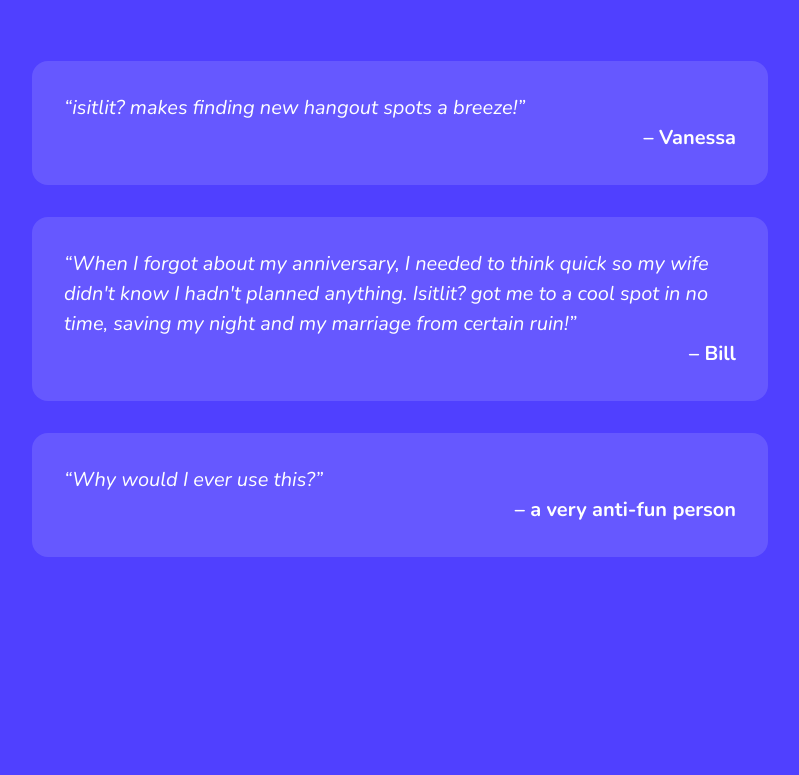
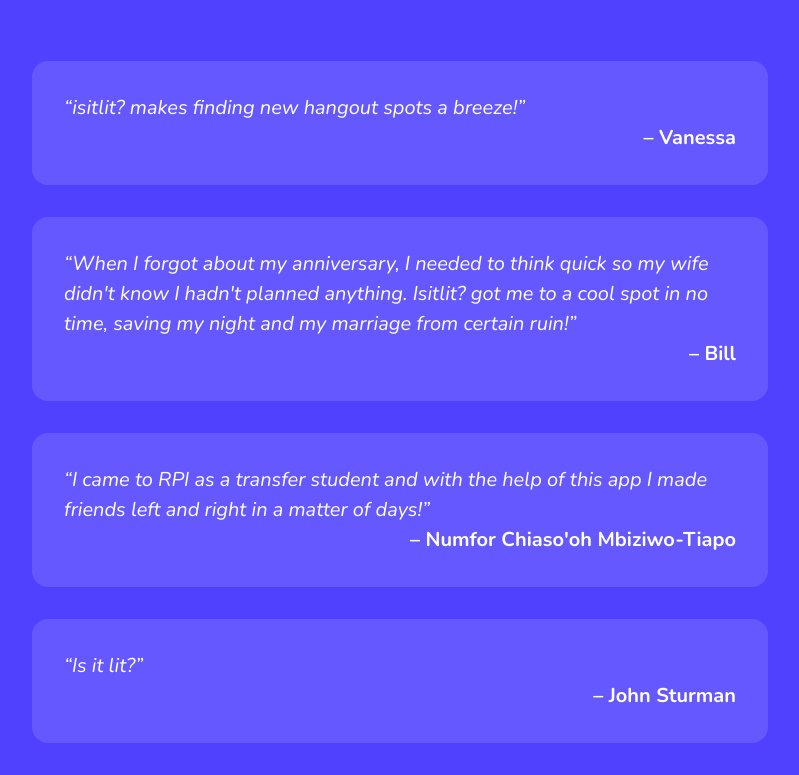
Before and after one commit to arthurmosley/isitlit, a Gatsby site in the folder isitlit-website/: page / in a window 1280 px wide. Shown: the part 487-1262 px from the top of the page, without its empty margins (240-1039 px from the left). Before the commit the page ends 1076 px from the top, so only its background shows below. Built offline with nearby package versions, Linux system fonts and the light colour scheme; Gatsby itself is replaced by a stand-in of ours.

Commit message:
additions to website

```diff
--- a/isitlit-website/src/pages/index.js
+++ b/isitlit-website/src/pages/index.js
@@ -59,9 +59,16 @@
       </Testimonial>
       <Testimonial>
         <Testimonial.Quote>
-          Why would I ever use this?
+          I came to RPI as a transfer student and with the help of this app
+          I made friends left and right in a matter of days!
         </Testimonial.Quote>
-        <Testimonial.Author>a very anti-fun person</Testimonial.Author>
+        <Testimonial.Author>Numfor Chiaso'oh Mbiziwo-Tiapo</Testimonial.Author>
+      </Testimonial>
+      <Testimonial>
+        <Testimonial.Quote>
+          Is it lit?
+        </Testimonial.Quote>
+        <Testimonial.Author>John Sturman</Testimonial.Author>
       </Testimonial>
     </SingleColumn>
   </Layout>
```
